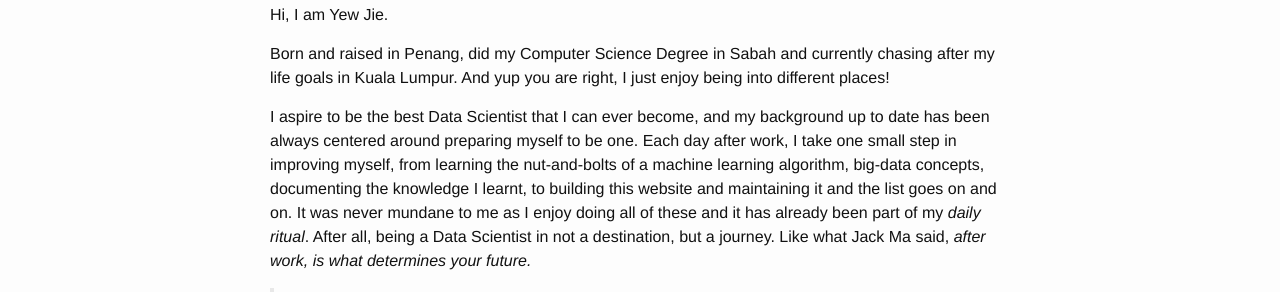
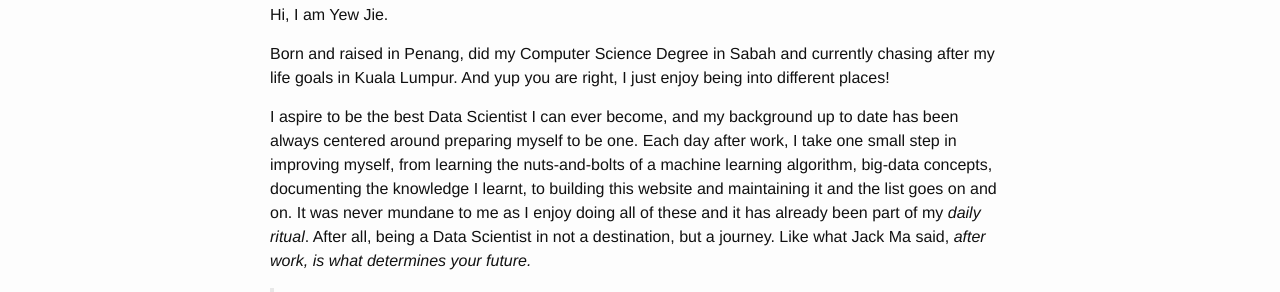
Before and after one commit to yewjie-github/Portfolio, a Jekyll site: the page built from about.md, in a window 1280 px wide. Shown: the part 161-453 px from the top of the page. Built offline with Jekyll 4.4.1, drawn with Linux system fonts in a browser that asks for light colours.

Commit message:
Minor update

```diff
--- a/about.md
+++ b/about.md
@@ -8,7 +8,7 @@ Hi, I am Yew Jie.
 
 Born and raised in Penang, did my Computer Science Degree in Sabah and currently chasing after my life goals in Kuala Lumpur. And yup you are right, I just enjoy being into different places!
 
-I aspire to be the best Data Scientist that I can ever become, and my background up to date has been always centered around preparing myself to be one. Each day after work, I take one small step in improving myself, from learning the nut-and-bolts of a machine learning algorithm, big-data concepts, documenting the knowledge I learnt, to building this website and maintaining it and the list goes on and on. It was never mundane to me as I enjoy doing all of these and it has already been part of my _daily ritual_. After all, being a Data Scientist in not a destination, but a journey. Like what Jack Ma said, _after work, is what determines your future._
+I aspire to be the best Data Scientist I can ever become, and my background up to date has been always centered around preparing myself to be one. Each day after work, I take one small step in improving myself, from learning the nuts-and-bolts of a machine learning algorithm, big-data concepts, documenting the knowledge I learnt, to building this website and maintaining it and the list goes on and on. It was never mundane to me as I enjoy doing all of these and it has already been part of my _daily ritual_. After all, being a Data Scientist in not a destination, but a journey. Like what Jack Ma said, _after work, is what determines your future._
 
 > After work, is what determines your future. - Jack Ma
 
```
